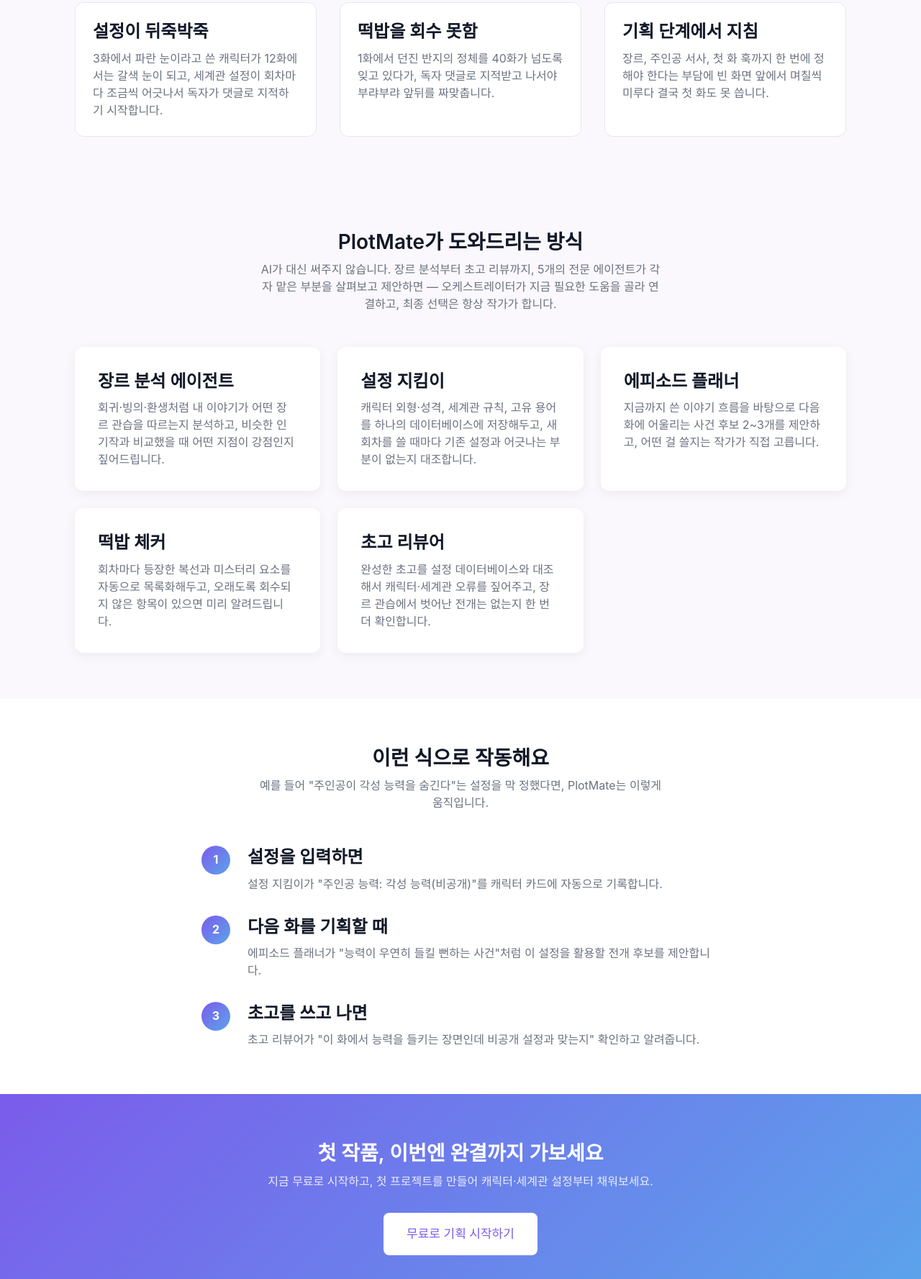
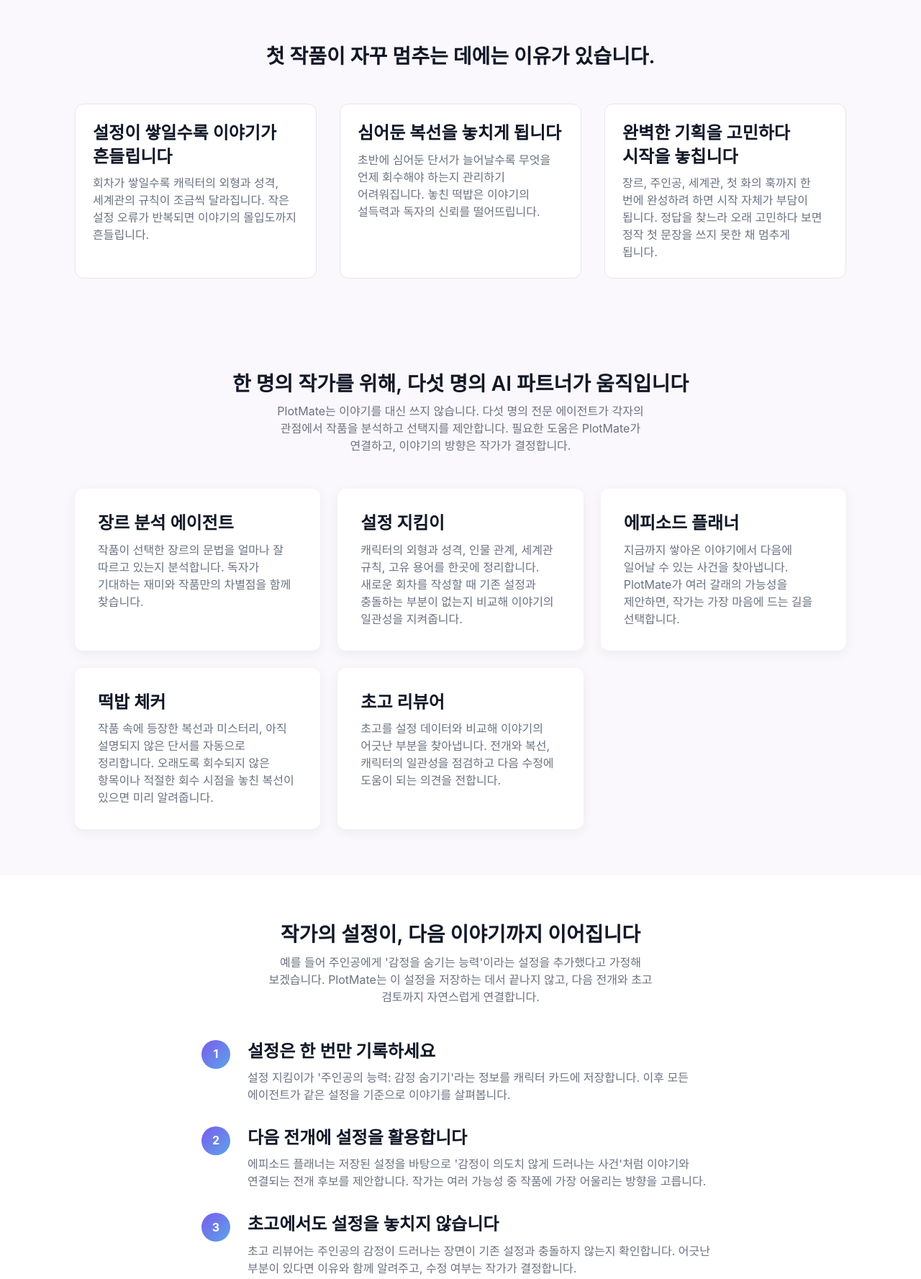
Before and after one commit to jonghyunys/codit-3, a plain HTML site: page index.html in a window 1280 px wide. Shown: the part 641-2418 px from the top of the page at 72% size. Drawn offline with Linux system fonts and the light colour scheme; a web font is replaced by a local one.

Commit message:
랜딩페이지 완성

```diff
--- a/index.html
+++ b/index.html
@@ -5,9 +5,9 @@
   <meta name="viewport" content="width=device-width, initial-scale=1.0" />
   <meta
     name="description"
-    content="PlotMate는 웹소설 초보 작가를 위한 AI 기반 스토리 기획 워크스페이스입니다. AI는 제안만, 결정은 작가가."
+    content="PlotMate는 웹소설 작가를 위한 AI 기반 스토리 기획 워크스페이스입니다. AI는 가능성을 제안하고, 이야기는 작가가 완성합니다."
   />
-  <title>PlotMate | AI는 제안만, 결정은 작가가</title>
+  <title>PlotMate | AI는 가능성을 제안하고, 이야기는 작가가 완성합니다</title>
   <link rel="stylesheet" href="style.css" />
   <script src="script.js" defer></script>
 </head>
@@ -41,7 +41,7 @@
         <a href="#cta">시작하기</a>
       </nav>
 
-      <a class="btn btn-primary header-cta" href="#cta">무료로 시작하기</a>
+      <a class="btn btn-primary header-cta" href="#cta">내 이야기 기획하기</a>
     </div>
   </header>
 
@@ -51,24 +51,25 @@
     <section class="hero" aria-labelledby="hero-title">
       <div class="container hero-inner">
         <div class="hero-text">
-          <p class="eyebrow">웹소설 기획 워크스페이스</p>
+          <p class="eyebrow">웹소설 작가를 위한 AI 기획 워크스페이스</p>
           <h1 id="hero-title">
-            AI는 제안만,<br />
-            결정은 작가가
+            AI는 가능성을 제안하고,<br />
+            이야기는 작가가 완성합니다.
           </h1>
           <p class="hero-subtext">
-            아이디어를
-
+            PlotMate는 웹소설 작가를 위한 AI 기반 스토리 기획 워크스페이스입니다.
+            다섯 명의 전문 에이전트가 장르, 설정, 전개, 복선, 초고를 각자의 관점에서 검토하고 제안합니다.
+            AI는 선택지를 넓히고, 최종 결정은 언제나 작가가 내립니다.
           </p>
           <div class="hero-actions">
-            <a class="btn btn-primary btn-lg" href="#cta">무료로 기획 시작하기</a>
-            <a class="btn btn-ghost btn-lg" href="#features">기능 살펴보기</a>
+            <a class="btn btn-primary btn-lg" href="#cta">내 이야기 기획하기</a>
+            <a class="btn btn-ghost btn-lg" href="#features">PlotMate 살펴보기</a>
           </div>
         </div>
 
         <div class="hero-visual">
-          <!-- 나중에 디자이너 목업 이미지/스크린샷으로 교체 -->
-          <img src="assets/hero-placeholder.svg" alt="PlotMate 기획 대시보드 화면 예시" />
+          <!-- 실제 대시보드 스크린샷 -->
+          <img src="assets/hero-dashboard.png" alt="PlotMate 대시보드 화면 — 세계관 금고, 회차 플래너, 독자 시뮬레이터 진행률" />
         </div>
       </div>
     </section>
@@ -76,28 +77,28 @@
     <!-- ============ 문제 섹션 ============ -->
     <section id="problem" class="problem" aria-labelledby="problem-title">
       <div class="container">
-        <h2 id="problem-title">이런 이유로 첫 작품을 완결하지 못하셨나요?</h2>
+        <h2 id="problem-title">첫 작품이 자꾸 멈추는 데에는 이유가 있습니다.</h2>
 
         <ul class="problem-list">
           <li>
-            <h3>설정이 뒤죽박죽</h3>
+            <h3>설정이 쌓일수록 이야기가 흔들립니다</h3>
             <p>
-              3화에서 파란 눈이라고 쓴 캐릭터가 12화에서는 갈색 눈이 되고,
-              세계관 설정이 회차마다 조금씩 어긋나서 독자가 댓글로 지적하기 시작합니다.
+              회차가 쌓일수록 캐릭터의 외형과 성격, 세계관의 규칙이 조금씩 달라집니다.
+              작은 설정 오류가 반복되면 이야기의 몰입도까지 흔들립니다.
             </p>
           </li>
           <li>
-            <h3>떡밥을 회수 못함</h3>
+            <h3>심어둔 복선을 놓치게 됩니다</h3>
             <p>
-              1화에서 던진 반지의 정체를 40화가 넘도록 잊고 있다가,
-              독자 댓글로 지적받고 나서야 부랴부랴 앞뒤를 짜맞춥니다.
+              초반에 심어둔 단서가 늘어날수록 무엇을 언제 회수해야 하는지 관리하기 어려워집니다.
+              놓친 떡밥은 이야기의 설득력과 독자의 신뢰를 떨어뜨립니다.
             </p>
           </li>
           <li>
-            <h3>기획 단계에서 지침</h3>
+            <h3>완벽한 기획을 고민하다 시작을 놓칩니다</h3>
             <p>
-              장르, 주인공 서사, 첫 화 훅까지 한 번에 정해야 한다는 부담에
-              빈 화면 앞에서 며칠씩 미루다 결국 첫 화도 못 씁니다.
+              장르, 주인공, 세계관, 첫 화의 훅까지 한 번에 완성하려 하면 시작 자체가 부담이 됩니다.
+              정답을 찾느라 오래 고민하다 보면 정작 첫 문장을 쓰지 못한 채 멈추게 됩니다.
             </p>
           </li>
         </ul>
@@ -107,51 +108,51 @@
     <!-- ============ 기능/솔루션 섹션 ============ -->
     <section id="features" class="features" aria-labelledby="features-title">
       <div class="container">
-        <h2 id="features-title">PlotMate가 도와드리는 방식</h2>
+        <h2 id="features-title">한 명의 작가를 위해, 다섯 명의 AI 파트너가 움직입니다</h2>
         <p class="section-subtext">
-          AI가 대신 써주지 않습니다. 장르 분석부터 초고 리뷰까지, 5개의 전문 에이전트가
-          각자 맡은 부분을 살펴보고 제안하면 — 오케스트레이터가 지금 필요한 도움을 골라 연결하고,
-          최종 선택은 항상 작가가 합니다.
+          PlotMate는 이야기를 대신 쓰지 않습니다. 다섯 명의 전문 에이전트가 각자의 관점에서
+          작품을 분석하고 선택지를 제안합니다. 필요한 도움은 PlotMate가 연결하고,
+          이야기의 방향은 작가가 결정합니다.
         </p>
 
         <div class="feature-grid">
           <article class="feature-card">
             <h3>장르 분석 에이전트</h3>
             <p>
-              회귀·빙의·환생처럼 내 이야기가 어떤 장르 관습을 따르는지 분석하고,
-              비슷한 인기작과 비교했을 때 어떤 지점이 강점인지 짚어드립니다.
+              작품이 선택한 장르의 문법을 얼마나 잘 따르고 있는지 분석합니다.
+              독자가 기대하는 재미와 작품만의 차별점을 함께 찾습니다.
             </p>
           </article>
 
           <article class="feature-card">
             <h3>설정 지킴이</h3>
             <p>
-              캐릭터 외형·성격, 세계관 규칙, 고유 용어를 하나의 데이터베이스에 저장해두고,
-              새 회차를 쓸 때마다 기존 설정과 어긋나는 부분이 없는지 대조합니다.
+              캐릭터의 외형과 성격, 인물 관계, 세계관 규칙, 고유 용어를 한곳에 정리합니다.
+              새로운 회차를 작성할 때 기존 설정과 충돌하는 부분이 없는지 비교해 이야기의 일관성을 지켜줍니다.
             </p>
           </article>
 
           <article class="feature-card">
             <h3>에피소드 플래너</h3>
             <p>
-              지금까지 쓴 이야기 흐름을 바탕으로 다음 화에 어울리는 사건 후보 2~3개를 제안하고,
-              어떤 걸 쓸지는 작가가 직접 고릅니다.
+              지금까지 쌓아온 이야기에서 다음에 일어날 수 있는 사건을 찾아냅니다.
+              PlotMate가 여러 갈래의 가능성을 제안하면, 작가는 가장 마음에 드는 길을 선택합니다.
             </p>
           </article>
 
           <article class="feature-card">
             <h3>떡밥 체커</h3>
             <p>
-              회차마다 등장한 복선과 미스터리 요소를 자동으로 목록화해두고,
-              오래도록 회수되지 않은 항목이 있으면 미리 알려드립니다.
+              작품 속에 등장한 복선과 미스터리, 아직 설명되지 않은 단서를 자동으로 정리합니다.
+              오래도록 회수되지 않은 항목이나 적절한 회수 시점을 놓친 복선이 있으면 미리 알려줍니다.
             </p>
           </article>
 
           <article class="feature-card">
             <h3>초고 리뷰어</h3>
             <p>
-              완성한 초고를 설정 데이터베이스와 대조해서 캐릭터·세계관 오류를 짚어주고,
-              장르 관습에서 벗어난 전개는 없는지 한 번 더 확인합니다.
+              초고를 설정 데이터와 비교해 이야기의 어긋난 부분을 찾아냅니다.
+              전개와 복선, 캐릭터의 일관성을 점검하고 다음 수정에 도움이 되는 의견을 전합니다.
             </p>
           </article>
         </div>
@@ -161,31 +162,41 @@
     <!-- ============ 실제 사용 흐름 섹션 ============ -->
     <section id="how-it-works" class="how-it-works" aria-labelledby="how-title">
       <div class="container">
-        <h2 id="how-title">이런 식으로 작동해요</h2>
+        <h2 id="how-title">작가의 설정이, 다음 이야기까지 이어집니다</h2>
         <p class="section-subtext">
-          예를 들어 "주인공이 각성 능력을 숨긴다"는 설정을 막 정했다면, PlotMate는 이렇게 움직입니다.
+          예를 들어 주인공에게 '감정을 숨기는 능력'이라는 설정을 추가했다고 가정해 보겠습니다.
+          PlotMate는 이 설정을 저장하는 데서 끝나지 않고, 다음 전개와 초고 검토까지 자연스럽게 연결합니다.
         </p>
 
         <ol class="steps-list">
           <li>
             <span class="step-number">1</span>
             <div>
-              <h3>설정을 입력하면</h3>
-              <p>설정 지킴이가 "주인공 능력: 각성 능력(비공개)"를 캐릭터 카드에 자동으로 기록합니다.</p>
+              <h3>설정은 한 번만 기록하세요</h3>
+              <p>
+                설정 지킴이가 '주인공의 능력: 감정 숨기기'라는 정보를 캐릭터 카드에 저장합니다.
+                이후 모든 에이전트가 같은 설정을 기준으로 이야기를 살펴봅니다.
+              </p>
             </div>
           </li>
           <li>
             <span class="step-number">2</span>
             <div>
-              <h3>다음 화를 기획할 때</h3>
-              <p>에피소드 플래너가 "능력이 우연히 들킬 뻔하는 사건"처럼 이 설정을 활용할 전개 후보를 제안합니다.</p>
+              <h3>다음 전개에 설정을 활용합니다</h3>
+              <p>
+                에피소드 플래너는 저장된 설정을 바탕으로 '감정이 의도치 않게 드러나는 사건'처럼
+                이야기와 연결되는 전개 후보를 제안합니다. 작가는 여러 가능성 중 작품에 가장 어울리는 방향을 고릅니다.
+              </p>
             </div>
           </li>
           <li>
             <span class="step-number">3</span>
             <div>
-              <h3>초고를 쓰고 나면</h3>
-              <p>초고 리뷰어가 "이 화에서 능력을 들키는 장면인데 비공개 설정과 맞는지" 확인하고 알려줍니다.</p>
+              <h3>초고에서도 설정을 놓치지 않습니다</h3>
+              <p>
+                초고 리뷰어는 주인공의 감정이 드러나는 장면이 기존 설정과 충돌하지 않는지 확인합니다.
+                어긋난 부분이 있다면 이유와 함께 알려주고, 수정 여부는 작가가 결정합니다.
+              </p>
             </div>
           </li>
         </ol>
@@ -197,7 +208,7 @@
       <div class="container cta-inner">
         <h2 id="cta-title">첫 작품, 이번엔 완결까지 가보세요</h2>
         <p>지금 무료로 시작하고, 첫 프로젝트를 만들어 캐릭터·세계관 설정부터 채워보세요.</p>
-        <a class="btn btn-primary btn-lg" href="#">무료로 기획 시작하기</a>
+        <a class="btn btn-primary btn-lg" href="#">내 이야기 기획하기</a>
       </div>
     </section>
 
--- a/style.css
+++ b/style.css
@@ -64,6 +64,8 @@
   color: var(--color-text);
   background-color: var(--color-bg);
   line-height: 1.6;
+  word-break: keep-all;
+  overflow-wrap: break-word;
 }
 
 img {
```
